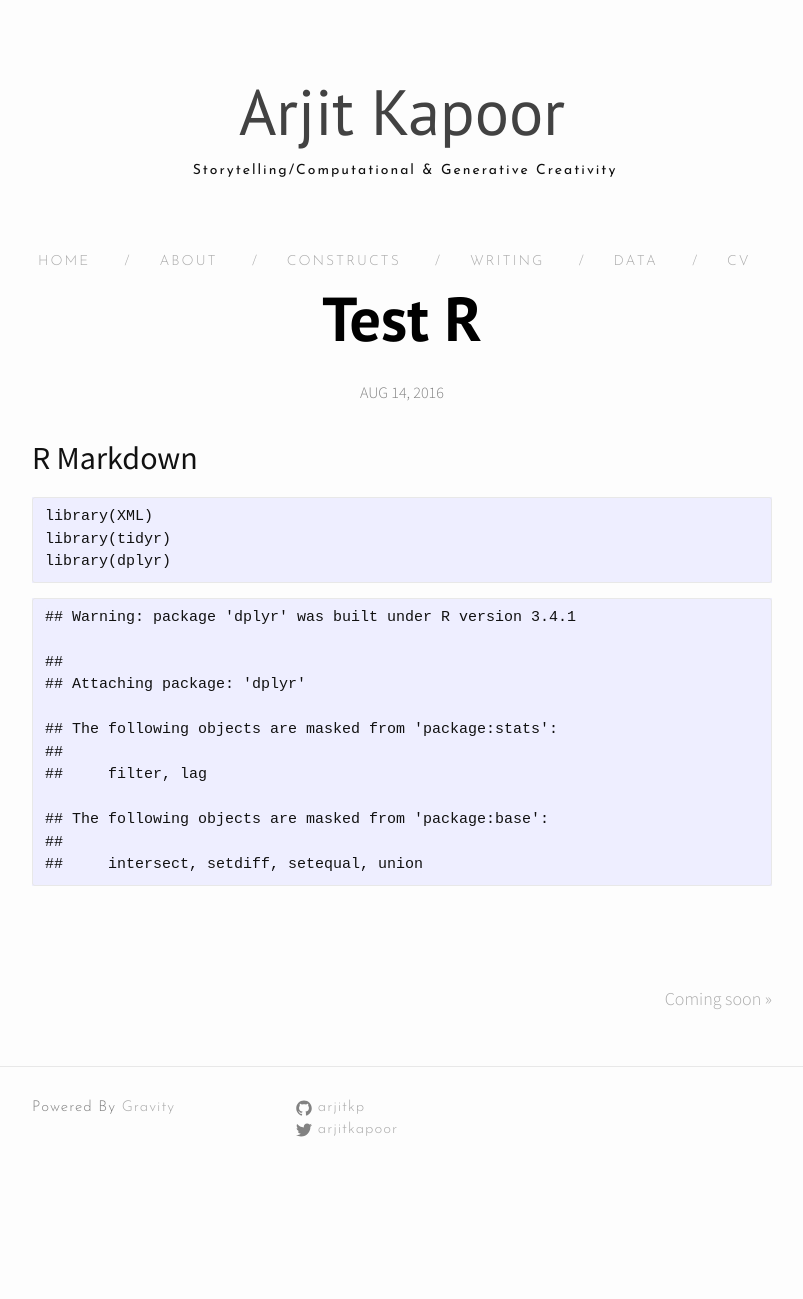
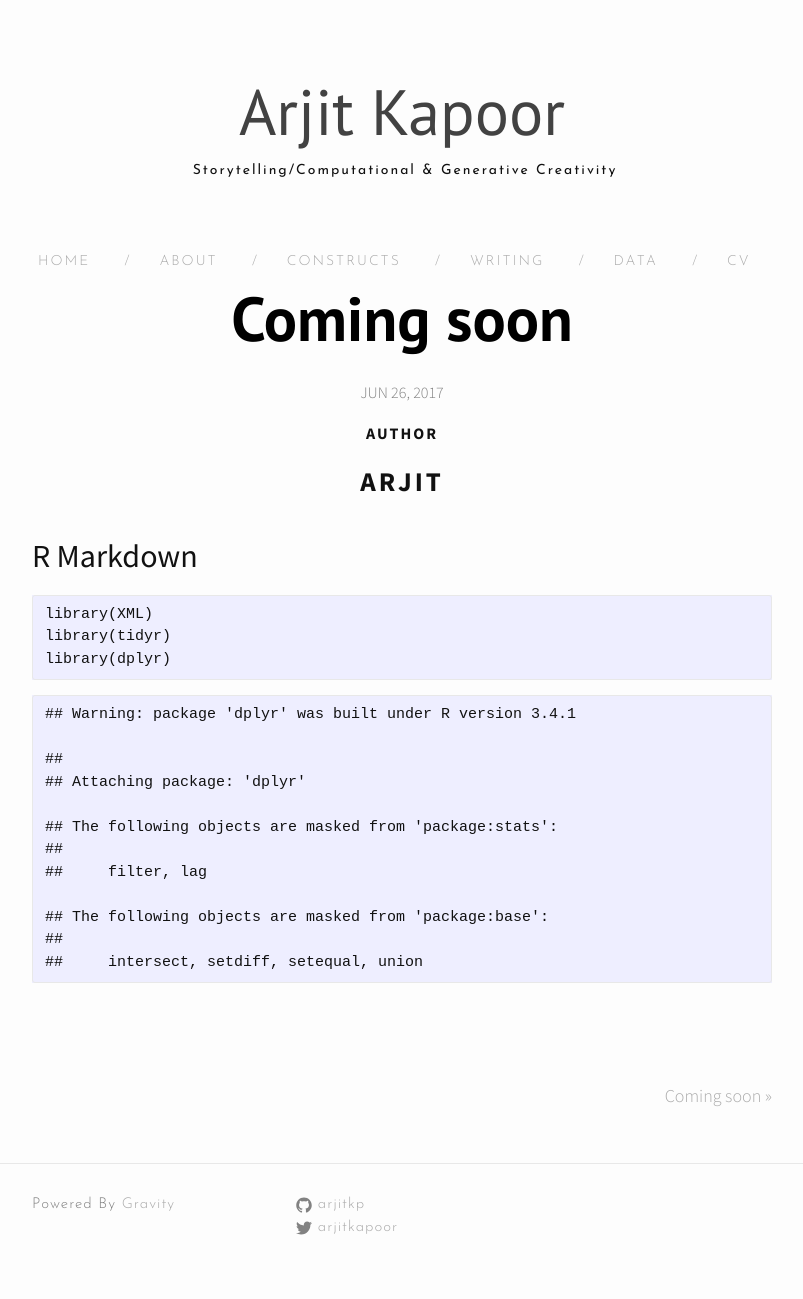
Before and after one commit to manuelvarzen/arjitkp.github.io, a Jekyll site: the page built from _posts/2016-08-14-TEST-R.markdown, in a window 1280 px wide. Shown: the whole page, without its empty margins (238-1041 px from the left). Built offline with Jekyll 4.4.1, drawn with Linux system fonts in a browser that asks for light colours; nearby versions of some CDN libraries; our own code applies the rules of GitHub Pages for plain Markdown files; before the commit the page ends 1202 px from its top, so only the background shows below that.

Commit message:
New file update

```diff
--- a/_posts/2016-08-14-TEST-R.markdown
+++ b/_posts/2016-08-14-TEST-R.markdown
@@ -1,3 +1,14 @@
+---
+layout: post
+title:  "Coming soon"
+date:   2017-06-26
+categories: ["data"]
+author: "Arjit"
+---
+
+
+
+
 R Markdown
 ----------
 
```
